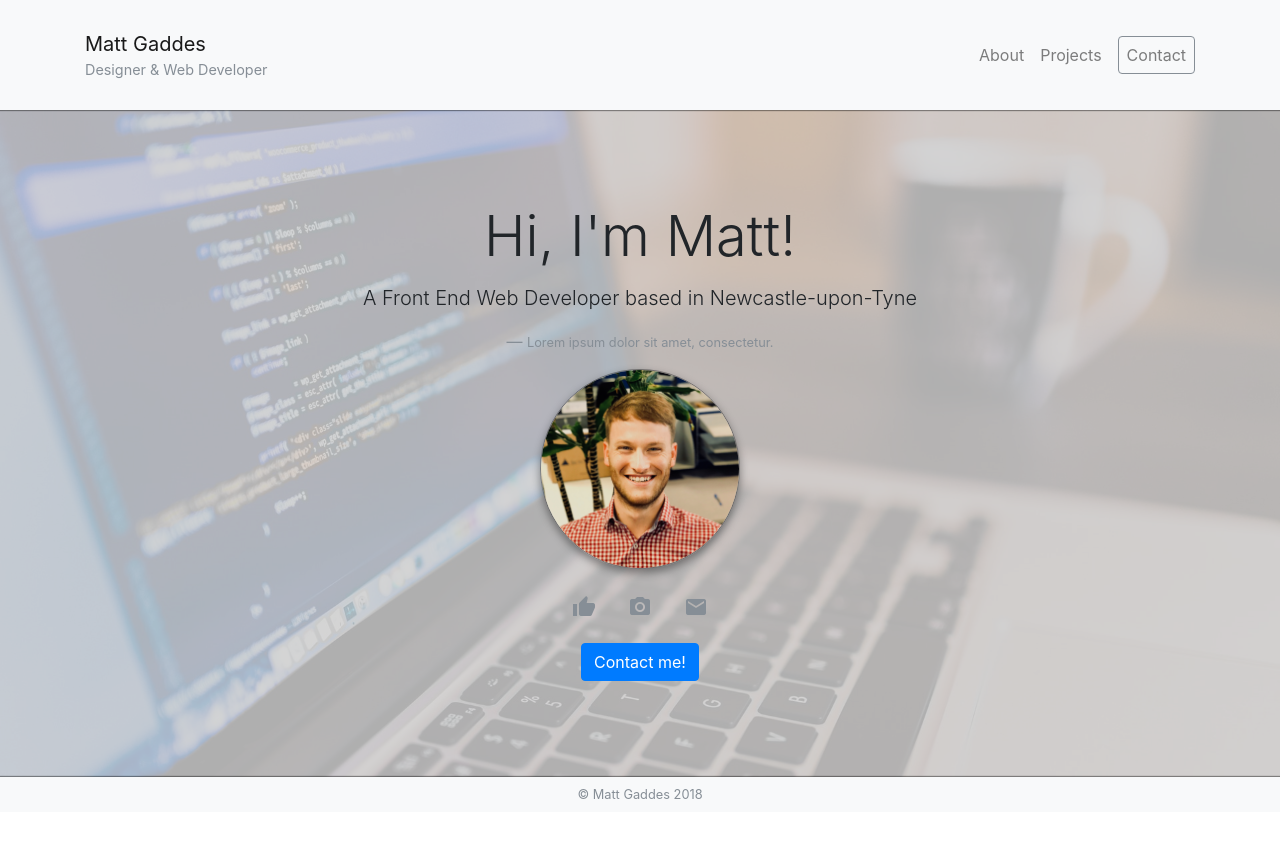
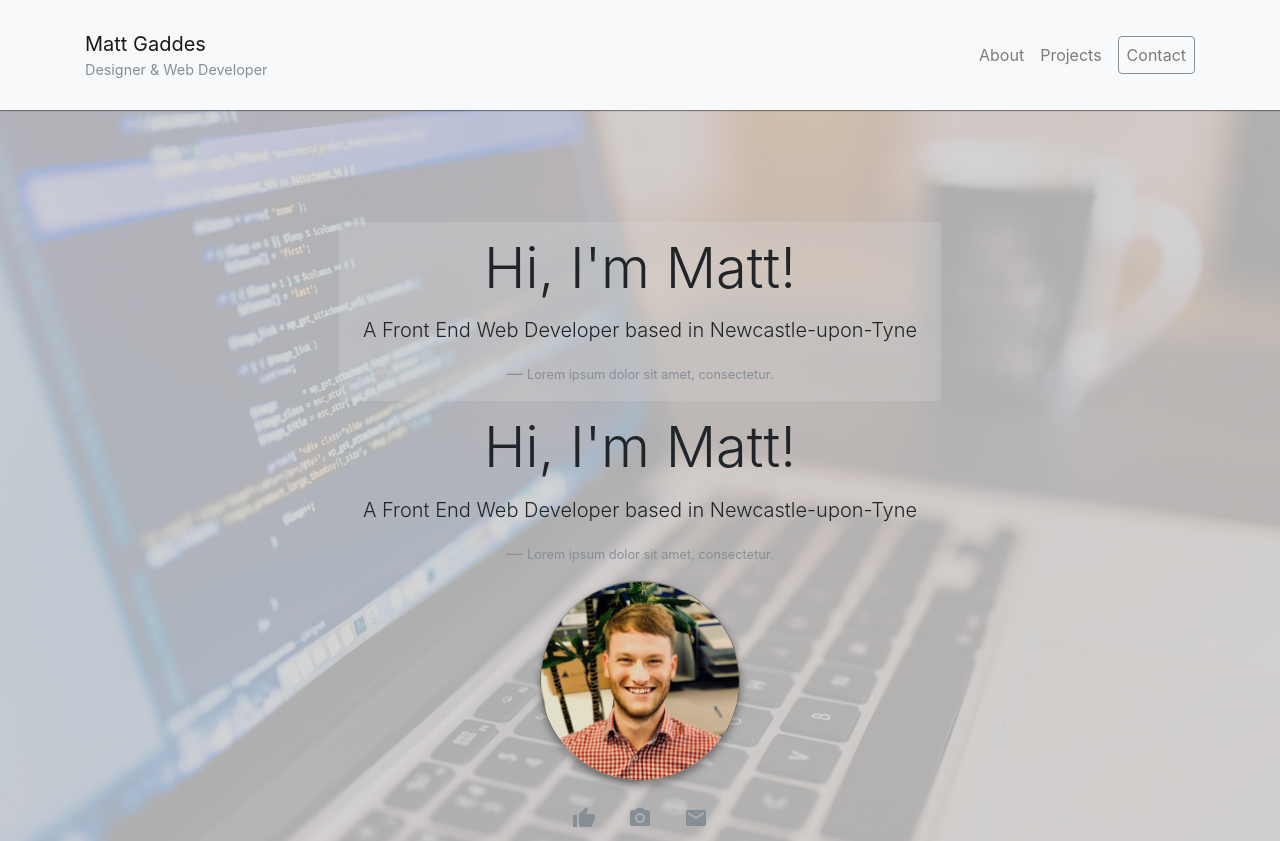
Before and after one commit to gaddes/gaddes.github.io, a website: page src/index.html in a window 1280 px wide. Shown: the top 841 px of the page. Before the commit the page ends 812 px from the top, so only its background shows below. Drawn offline with nearby package versions, Linux system fonts and the light colour scheme; a web font is replaced by a local one.

Commit message:
Add shrink-to-fit back into index.html.

```diff
--- a/src/index.html
+++ b/src/index.html
@@ -4,7 +4,7 @@
 
     <!-- Required meta tags -->
     <meta charset="utf-8">
-    <meta name="viewport" content="width=device-width, initial-scale=1">
+    <meta name="viewport" content="width=device-width, initial-scale=1, shrink-to-fit=no">
 
     <!-- Bootstrap CSS -->
     <link rel="stylesheet" href="https://stackpath.bootstrapcdn.com/bootstrap/4.1.1/css/bootstrap.min.css" integrity="sha384-WskhaSGFgHYWDcbwN70/dfYBj47jz9qbsMId/iRN3ewGhXQFZCSftd1LZCfmhktB" crossorigin="anonymous">
@@ -57,12 +57,19 @@
       <div class="light-overlay">
         <div class="position-relative overflow-hidden p-3 p-md-5 text-center">
           <div class="col-md-10 p-lg-5 mx-auto">
+            <div class="d-inline-block depth-1 mx-auto my-3 py-3 px-4 rounded" style="background-color: rgba(211,211,211,0.3);">
+              <h1 class="display-4 font-weight-light mb-3">Hi, I'm Matt!</h1>
+              <blockquote class="blockquote my-0">
+                <p class="lead font-weight-light">A Front End Web Developer based in Newcastle-upon-Tyne</p>
+                <footer class="blockquote-footer"><small>Lorem ipsum dolor sit amet, consectetur.</small></footer>
+              </blockquote>
+            </div>
             <h1 class="display-4 font-weight-light mb-3">Hi, I'm Matt!</h1>
             <blockquote class="blockquote">
               <p class="lead font-weight-light">A Front End Web Developer based in Newcastle-upon-Tyne</p>
               <footer class="blockquote-footer"><small>Lorem ipsum dolor sit amet, consectetur.</small></footer>
             </blockquote>
-            <img src="img/me.jpg" alt="A picture of me!" class="d-block mx-auto my-3">
+            <img src="img/me.jpg" alt="A picture of me!" class="d-block mx-auto my-3 rounded-circle">
             <div class="d-flex justify-content-center my-3">
               <a class="nav-link text-secondary" href="https://www.facebook.com/Pasta-Bake-109402462480340/" target="_blank"><i class="material-icons align-middle" alt="Facebook icon">thumb_up</i></a>
               <a class="nav-link text-secondary" href="https://www.instagram.com/pastabakers/" target="_blank"><i class="material-icons align-middle" alt="Instagram icon">camera_alt</i></a>
```
